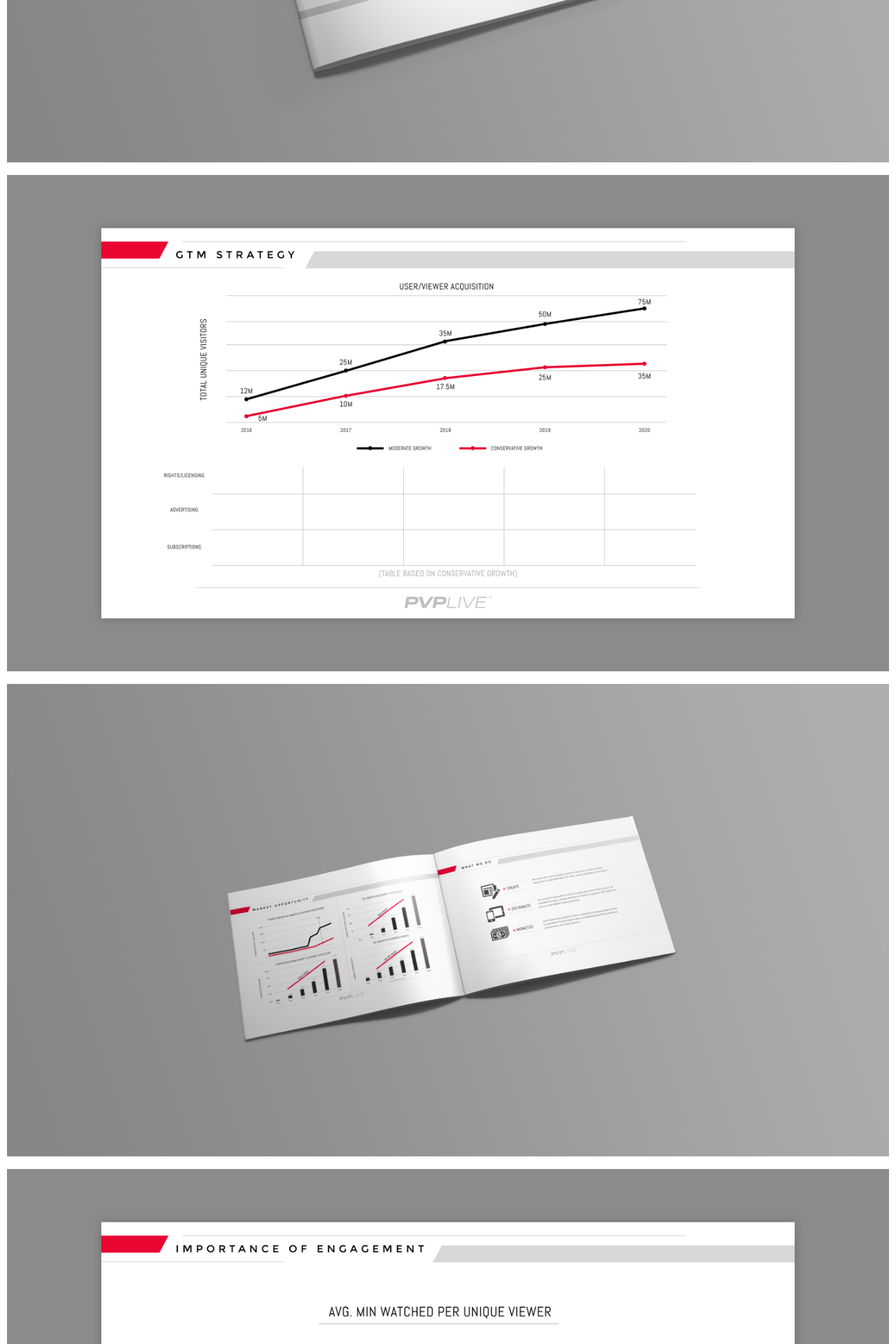
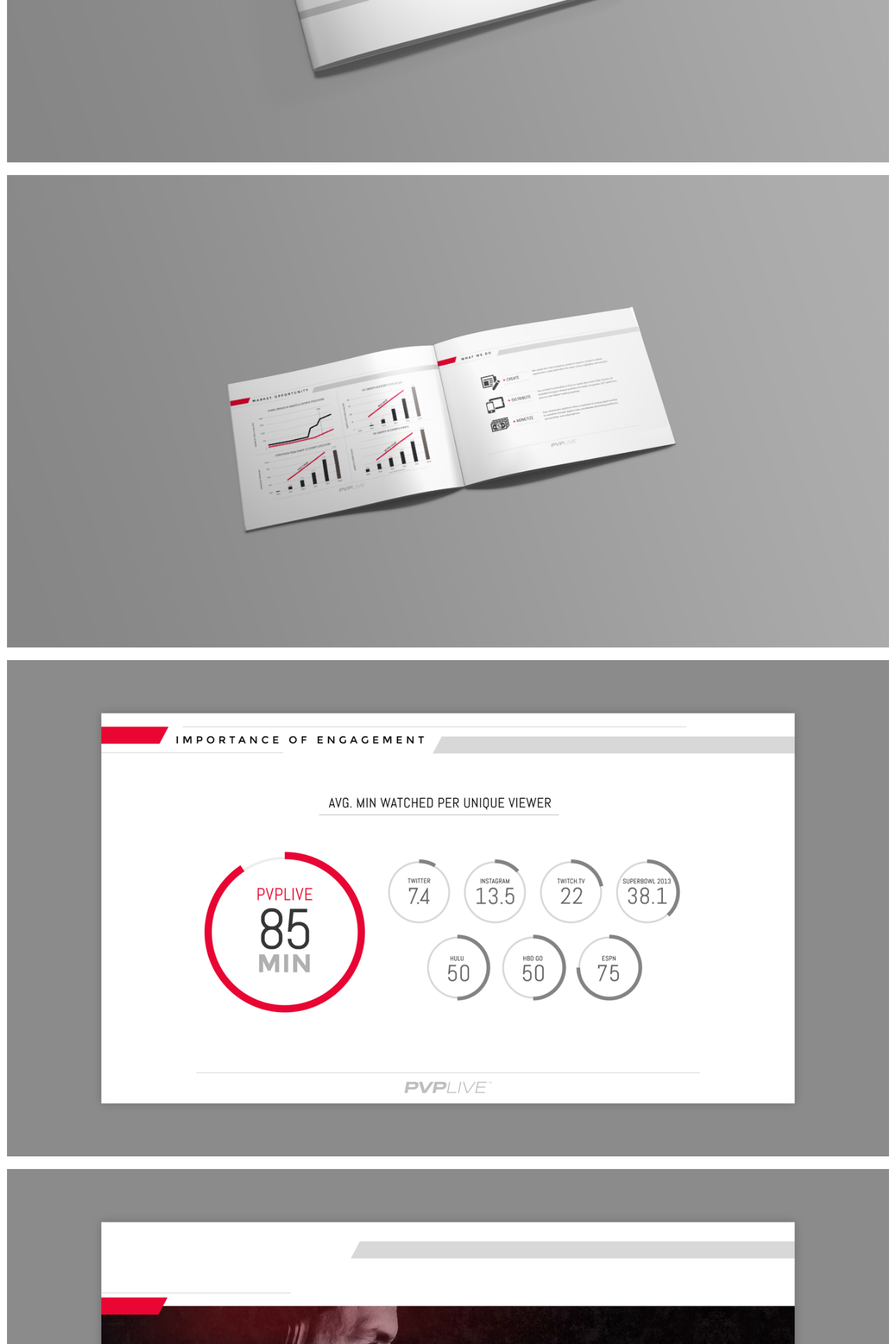
Before and after one commit to sherkoo/stephenherko.github.io, a Jekyll site: the page built from _posts/works/2015-10-11-pvp-live-presentation.md, in a window 1280 px wide. Shown: the part 593-2513 px from the top of the page at 70% size. Built offline with Jekyll 4.4.1, drawn with Linux system fonts in a browser that asks for light colours; nearby versions of some CDN libraries.

Commit message:
removed piece

```diff
--- a/_posts/works/2015-10-11-pvp-live-presentation.md
+++ b/_posts/works/2015-10-11-pvp-live-presentation.md
@@ -9,8 +9,6 @@
 
 ![](/img/presentation-2.png)
 
-![](/img/presentation-3.png)
-
 ![](/img/presentation-1.png)
 
 ![](/img/presentation-4.png)
```
Also changed, not shown: 2 other files.
